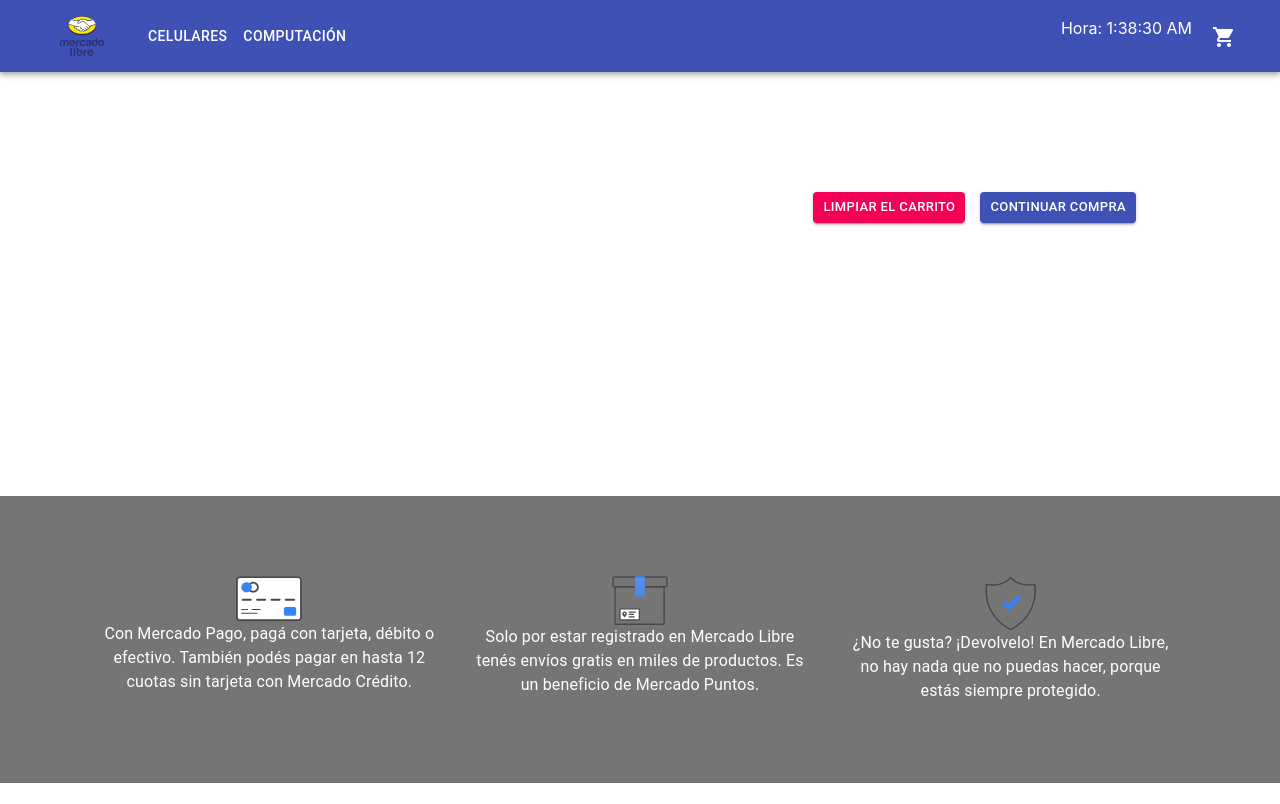
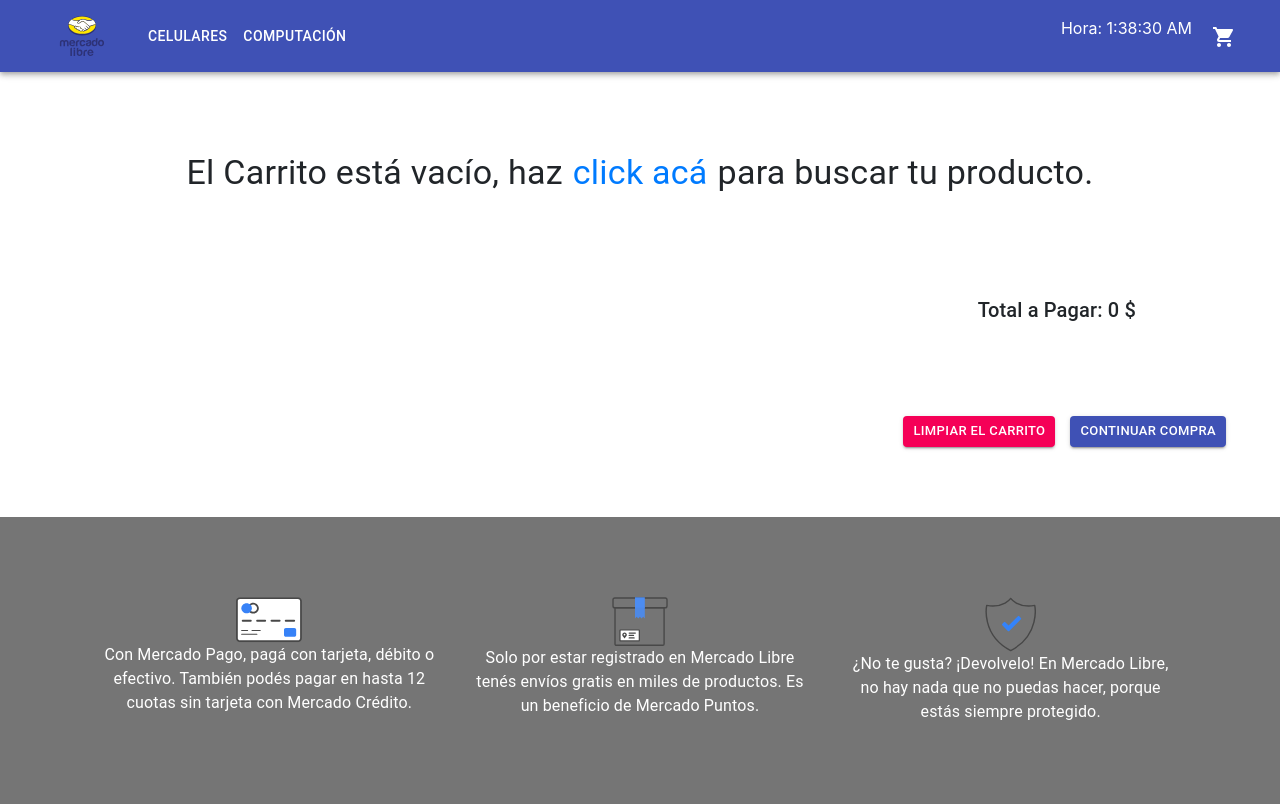
Before and after one commit to DanielRomero1040/ecommerce-romero, a React (Create React App) app: page /cart in a window 1280 px wide. Built offline with nearby package versions, Linux system fonts and the light colour scheme.

Commit message:
Cart e ItemsCart, funciones en provider addOneItem y SubstractOneItem

```diff
--- a/package.json
+++ b/package.json
@@ -8,6 +8,7 @@
     "@testing-library/jest-dom": "^5.12.0",
     "@testing-library/react": "^11.2.7",
     "@testing-library/user-event": "^12.8.3",
+    "firebase": "^8.7.1",
     "react": "^17.0.2",
     "react-dom": "^17.0.2",
     "react-router-dom": "^5.2.0",
--- a/src/components/Cart.js
+++ b/src/components/Cart.js
@@ -1,33 +1,55 @@
-import React, {useContext} from 'react';
+import React, {useContext, useEffect} from 'react';
 import { Grid, Typography } from "@material-ui/core";
 import Container from '@material-ui/core/Container';
 import Box from '@material-ui/core/Box';
 import Button from "@material-ui/core/Button";
 import ItemsCart from './ItemsCart'
 
+import {
+    Link
+  } from "react-router-dom";
 
 //context
 
 import {CartContext} from '../context/CartContext';
 
 const Cart = () => {
-    const {removeItem,clear,cart} = useContext(CartContext);
+    const {removeItem,clear,cart,total, setTotal, addOneItem,substractOneItem} = useContext(CartContext);
 
+    const totalCart = cart.reduce((acum,e)=> acum += e.item.price * e.quantity , 0);
+
+    useEffect(() => {
+        setTotal(totalCart)
+    }, [totalCart])
 
     return(
         <Box px={{xs:3 , sm:5}} py={{xs:10, sm:10}} style={{minHeight:"53vh"}}>
             <Container maxWidth = "lg">
-                <Grid container spacing={5}>
-                    {cart.map((element)=>(
-                        <ItemsCart key={element.item.id} objeto={element} remover={removeItem}/>
-                    ))}
-                </Grid>
-                <Grid container spacing={5}>
-                    <Typography variant="body1" component="p">
-
+                {cart.length === 0? (
+                    <Grid container spacing={5}>
+                        <Grid item xs={12} sm={12}>
+                            <Typography variant="h4" component="p" style={{textAlign:"center"}}>
+                                El Carrito está vacío, haz
+                                <Link style={{paddingLeft: 10, paddingRight:10}} to={`/`}>
+                                click acá
+                                </Link>
+                                para buscar tu producto.
+                            </Typography>
+                        </Grid>
+                    </Grid>
+                ):(
+                    <Grid container spacing={5}>
+                        {cart.map((element)=>(
+                            <ItemsCart key={element.item.id} objeto={element} remover={removeItem} addOne={addOneItem} substractOne={substractOneItem}/>
+                        ))}
+                    </Grid>
+                )}
+                <Grid container spacing={5} style={{display:"flex", justifyContent:"flex-end", padding:100}}>
+                    <Typography variant="h6" component="p">
+                      Total a Pagar:  {total} $
                     </Typography>
                 </Grid>
-                <Grid container spacing={5} style={{display:"flex", justifyContent:"flex-end", padding:100}}>
+                <Grid container spacing={5} style={{display:"flex", justifyContent:"flex-end", padding:10}}>
                     <Button
                     variant="contained"
                     color="secondary"
--- a/src/components/ItemDetailContainer.js
+++ b/src/components/ItemDetailContainer.js
@@ -11,11 +11,13 @@
     const [items, setItems] = useState([]);
     let {productoId} = useParams();
 
+
+    useEffect(() => {
+
         const getItems = () => {
                 return  fetch(`https://api.mercadolibre.com/items/${productoId}`)
         };
 
-    useEffect(() => {
         getItems()
         .then(response => response.json())
         .then(data => {
--- a/src/components/ItemsCart.js
+++ b/src/components/ItemsCart.js
@@ -3,7 +3,9 @@
 import Typography from '@material-ui/core/Typography';
 import Button from "@material-ui/core/Button";
 import DeleteForeverIcon from '@material-ui/icons/DeleteForever';
-import { TextField } from "@material-ui/core";
+import { IconButton } from "@material-ui/core";
+import AddCircle from "@material-ui/icons/AddCircle";
+import RemoveCircle from "@material-ui/icons/RemoveCircle";
 
 
 const ItemsCart = (props) => {
@@ -20,20 +22,29 @@
                     Precio unitario: {props.objeto.item.price} $
                 </Typography>
             </Grid>
-            <Grid item xs={2} sm={2}>
-                <Typography variant="body1" component="p">
-                    unidades:
+            <Grid item xs={2} sm={2} style={{display:"flex", alignItems:"center"}}>
+                <IconButton
+                size="medium"
+                variant="contained"
+                color="secondary"
+                onClick={()=>{ props.substractOne(props.objeto.item.id) }}
+                >
+                    <RemoveCircle />
+                </IconButton>
+                <Typography variant="body1" component="p" style={{textAlign:"center"}}>
+                    {props.objeto.quantity}
                 </Typography>
-                <TextField
-                type="number"
-                value={props.objeto.quantity}
-                size="small"
-                variant="outlined"
-                style={{width:80, marginLeft: 10}}
-                />
+                <IconButton
+                size="medium"
+                variant="contained"
+                color="primary"
+                onClick={()=>{ props.addOne(props.objeto.item.id) }}
+                >
+                    <AddCircle />
+                </IconButton>
             </Grid>
-            <Grid item xs={2} sm={2}>
-                <Typography variant="body1" component="p">
+            <Grid item xs={2} sm={2} style={{display: "flex", justifyContent: "center",alignItems:"center"}}>
+                <Typography variant="body1" component="p" >
                     SubTotal:{props.objeto.quantity*props.objeto.item.price} $
                 </Typography>
             </Grid>
--- a/src/context/cartContext.js
+++ b/src/context/cartContext.js
@@ -8,9 +8,27 @@
 
     const addItemToCart = ( element, value)=>{
         if(isInCart(element.objeto.id)){
+            if(element.objeto.available_quantity < value){
+            }
             console.log('no se agrega al carrito')
         }else{
             setCart([...cart,{"item": element.objeto , "quantity":value}])
+        }
+    }
+
+    const addOneItem = (id) => {
+        let index = cart.findIndex( el => el.item.id === id)
+        if(cart[index].quantity < cart[index].item.available_quantity){
+            cart[index].quantity += 1
+            setCart([...cart])
+        }
+    }
+
+    const substractOneItem = (id) => {
+        let index = cart.findIndex( el => el.item.id === id)
+        if(cart[index].quantity > 1){
+            cart[index].quantity -= 1
+            setCart([...cart])
         }
     }
 
@@ -29,7 +47,7 @@
     }
 
     return(
-        <CartContext.Provider value={{cart, addItemToCart, removeItem, clear, total, setTotal}}>
+        <CartContext.Provider value={{cart, addItemToCart, removeItem, clear, total, setTotal, addOneItem,substractOneItem}}>
             {children}
         </CartContext.Provider>
     )
```
Also changed, not shown: src/firebase/index.js (added, +11 -0 lines), 1 other file (tests, documents, lock files or other folders). Lines whose indentation alone changed are shown as unchanged.
